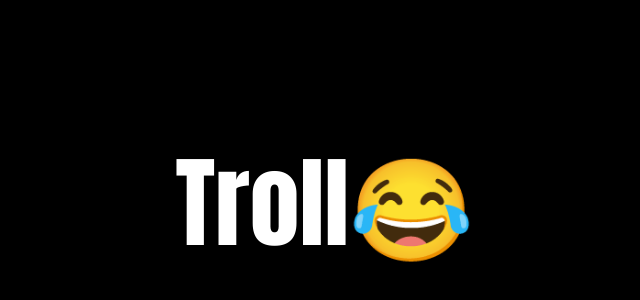
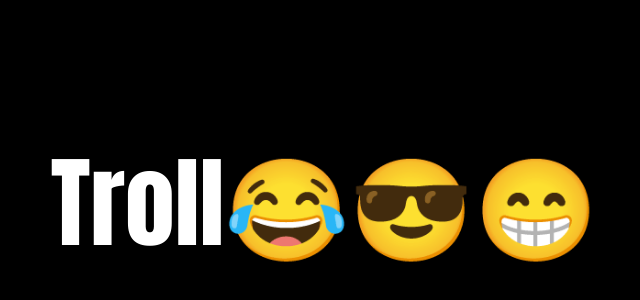
Before and after one commit to nnnguyenthihue123-afk/B-i-t-p, a plain HTML site: page index.html in a window 1280 px wide. Shown: the part 200-500 px from the top of the page, without its empty margins (317-957 px from the left). Drawn offline with Linux system fonts and the light colour scheme.

Commit message:
Update index.html

```diff
--- a/index.html
+++ b/index.html
@@ -32,7 +32,7 @@
   </style>
 </head>
 <body>
-  Troll😂
+  Troll😂😎😁
 </body>
 
 </html>
```
